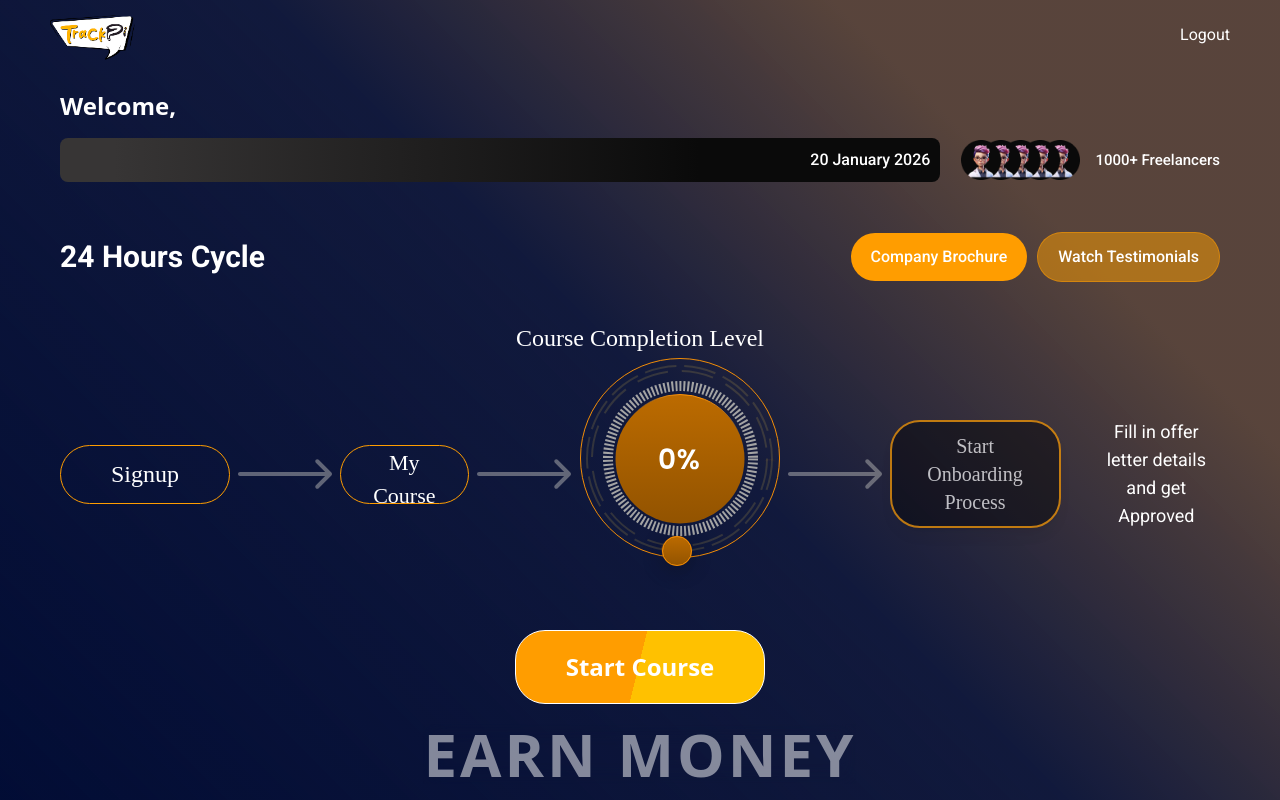
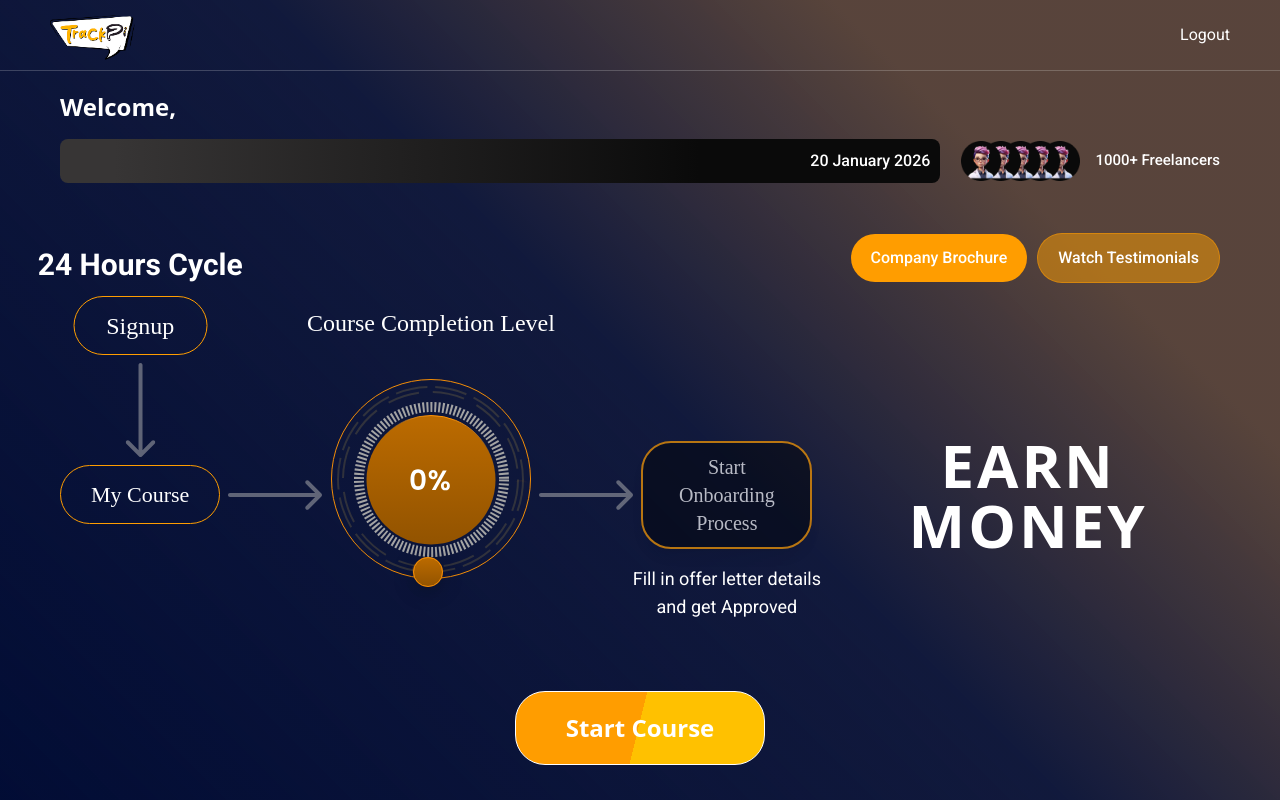
Before and after one commit to sivasankar55/Trackpi, a React (Vite) app in the folder TRACPI/frontend/: page /start-course/dashboard in a window 1280 px wide. Shown: the top 800 px of the page. Built offline with nearby package versions, Linux system fonts and the light colour scheme; no server answers.

Commit message:
Start course dashboard page Allignment fixed

```diff
--- a/TRACPI/frontend/src/components/HeaderB.jsx
+++ b/TRACPI/frontend/src/components/HeaderB.jsx
@@ -50,6 +50,8 @@ const HeaderB = () => {
             <AlignJustify className="w-6 h-6" />
           </button>
         </nav>
+        {/* Divider Line */}
+        <div className="w-full h-[0.5px] bg-white/20"></div>
 
         {/* Mobile Sidebar Overlay */}
         <div className={`fixed inset-0 z-50 flex justify-end md:hidden transition-all duration-300 ${isSidebarOpen ? 'visible' : 'invisible'}`}>
--- a/TRACPI/frontend/src/pages/StartCourse.jsx
+++ b/TRACPI/frontend/src/pages/StartCourse.jsx
@@ -125,54 +125,55 @@ const StartCourse = () => {
           </div>
         </section>
 
-        <div className='flex justify-between items-center mt-[30px] xl:mt-[50px] '>
-          <p className='font-bold text-[18px] xl:text-3xl leading-[100%] text-white roboto'>24 Hours Cycle</p>
+        <div className='flex justify-end items-center mt-[30px] xl:mt-[50px] mb-14 xl:mb-24'>
           <div className='flex flex-col xl:flex-row items-end xl:items-center gap-[10px]'>
             <button className='py-2 xl:py-3 px-4 xl:px-5 2xl:px-7.5 rounded-[40px] bg-[#FF9D00] font-medium text-[12px] xl:text-base cursor-pointer text-white roboto whitespace-nowrap' >Company Brochure</button>
             <button className='py-2 xl:py-3 px-4 xl:px-5 2xl:px-7.5 rounded-[40px] font-medium text-[12px] xl:text-base cursor-pointer text-white roboto whitespace-nowrap' style={{ backgroundColor: 'rgba(255, 157, 0, 0.5)', border: '1px solid rgba(255, 157, 0, 0.5)' }}>Watch Testimonials</button>
           </div>
         </div>
 
-        <section className="w-full flex flex-col items-center mt-10 mb-10">
-          <h2 className="text-white text-2xl font-normal mb-8 xl:mb-1 itim text-center">Course Completion Level</h2>
+        <section className="w-full flex flex-col items-center mt-10 mb-20">
 
-          <div className="flex flex-col xl:flex-row items-center justify-center gap-4 xl:gap-2 relative w-full" style={{ maxWidth: '1400px' }}>
 
-            {/* Mobile Top Row Wrapper: Signup -> Arrow -> My Course */}
-            <div className="flex flex-row items-center justify-center gap-2 xl:contents">
-              {/* Step 1: Signup */}
-              <button className='h-[59px] px-12.5 rounded-[30px] border-1 border-[#FF9D00] text-white text-2xl font-normal itim cursor-pointer'>Signup</button>
+          <div className="flex flex-col xl:flex-row items-center xl:items-center justify-center gap-10 xl:gap-6 w-full h-full" style={{ maxWidth: '1400px' }}>
 
-              {/* Arrow (Horizontal on both Mobile Top Row and Desktop) */}
-              <div className="flex items-center justify-center">
-                {/* Mobile: Orange Arrow */}
-                <div className="xl:hidden">
-                  <ProgressArrow color="#FF9D00" />
-                </div>
-                {/* Desktop: Default Grey Arrow */}
-                <div className="hidden xl:block">
-                  <ProgressArrow />
-                </div>
+            {/* Left Side: Process Flow */}
+            <div className="flex flex-col xl:flex-row items-center xl:items-center gap-4 xl:gap-2">
+
+              {/* Mobile: Vertical Stack (Signup -> Arrow -> My Course) */}
+              <div className="flex flex-col xl:hidden items-center gap-1">
+                <p className='font-bold text-[18px] leading-[100%] text-white roboto mb-2'>24 Hours Cycle</p>
+                <button className='h-[59px] px-6 rounded-[30px] border-1 border-[#FF9D00] text-white text-xl font-normal itim cursor-pointer whitespace-nowrap'>Signup</button>
+                <div className="rotate-90 mt-10 mb-6"><ProgressArrow /></div>
+                <button className='h-[59px] px-6 rounded-[30px] border-1 border-[#FF9D00] text-white text-lg font-normal itim cursor-pointer whitespace-nowrap'>My Course</button>
               </div>
 
-              {/* Step 2: My Course */}
-              <button className='px-7.5 h-[59px] rounded-[30px] border-1 border-[#FF9D00] text-white text-[22px] font-normal itim cursor-pointer'>My Course</button>
+              {/* Desktop: Relative Wrapper (Signup Absolute above My Course) */}
+              <div className="hidden xl:flex relative flex-col items-center">
+                {/* Signup + Arrow Floating Above */}
+                <div className="absolute bottom-full left-1/2 -translate-x-1/2 flex flex-col items-center gap-0 pb-9">
+                  <p className='font-bold text-3xl leading-[100%] text-white roboto mb-4 whitespace-nowrap'>24 Hours Cycle</p>
+                  <button className='h-[59px] px-8 rounded-[30px] border-1 border-[#FF9D00] text-white text-2xl font-normal itim cursor-pointer whitespace-nowrap'>Signup</button>
+                  <div className="rotate-90 mt-10 mb-1"><ProgressArrow /></div>
+                </div>
+                {/* My Course (Static in Flow) */}
+                <button className='h-[59px] px-7.5 rounded-[30px] border-1 border-[#FF9D00] text-white text-[22px] font-normal itim cursor-pointer whitespace-nowrap'>My Course</button>
               </div>
 
-            {/* Mobile Only: Curved Arrow connecting My Course to Progress */}
+              {/* Mobile Only: Curved Arrow */}
               <div className="flex xl:hidden w-full justify-center pl-40 -mt-6 -mb-6">
                 <CurvedArrow />
               </div>
 
-            {/* Desktop Only: Horizontal Arrow */}
+              {/* Desktop Only: Arrow */}
               <div className="hidden xl:flex items-center justify-center">
                 <ProgressArrow />
               </div>
 
               {/* Step 3: Progress Circle */}
-            <div className="flex flex-col items-center my-2 xl:my-0">
+              <div className="relative flex flex-col items-center my-2 xl:my-0">
+                <h2 className="text-white text-2xl font-normal mb-8 xl:absolute xl:bottom-full xl:mb-10 xl:left-1/2 xl:-translate-x-1/2 itim text-center whitespace-nowrap">Course Completion Level</h2>
                 <div className="relative flex flex-col items-center justify-center scale-90 xl:scale-100">
-                {/* progress svg */}
                   <ProgressSVG percentage={percentage} />
                 </div>
               </div>
@@ -184,7 +185,8 @@ const StartCourse = () => {
               </div>
 
               {/* Step 4: Start Onboarding Process */}
-            <div className="flex flex-col items-center relative group">
+              <div className="relative flex flex-col items-center">
+                <div className="relative group flex flex-col items-center">
                   <div className="flex flex-col rounded-[30px] border-2 border-[#FF9D00] px-7.5 py-2.5 text-white text-xl itim bg-black/60 shadow-lg opacity-70 cursor-pointer text-center" style={{ minWidth: 171, minHeight: 59, display: 'flex', alignItems: 'center', justifyContent: 'center', borderColor: '#FF9D00' }}>
                     <p>Start Onboarding </p>
                     <p>Process</p>
@@ -195,27 +197,31 @@ const StartCourse = () => {
                   </div>
                 </div>
 
-            {/* Right-side text (Mobile: Below Onboarding) */}
-            <div className="flex flex-col items-center ml-0 xl:ml-6 mt-4 xl:mt-0 text-center">
+                {/* Text under button */}
+                <div className="flex flex-col items-center mt-4 text-center xl:absolute xl:top-full xl:left-1/2 xl:-translate-x-1/2 xl:w-max">
                   <span className="text-white text-lg roboto">Fill in offer letter details</span>
                   <span className="text-white text-lg roboto">and get Approved</span>
                 </div>
               </div>
 
-          {/* Mobile Only Arrow connecting to Earn Money */}
-          <div className="flex xl:hidden items-center justify-center mt-4">
-            <VerticalArrow />
             </div>
 
+
+
+            {/* Right Side: Earn Money Text Only */}
+            <div className="flex flex-col items-center mt-4 xl:mt-0">
+              {/* Text */}
+              <div className="relative">
+                <p className='text-white text-4xl sm:text-6xl font-extrabold k2d text-center'
+                  style={{ letterSpacing: '0.05em' }}>EARN MONEY</p>
+              </div>
+            </div>
+
+          </div>
         </section>
 
-        {/* start course and earn money */}
+        {/* Start Course Button Section (Moved back to bottom) */}
         <section className="w-full flex flex-col items-center pb-20">
-
-          {/* Mobile Order: Text First, then Button */}
-          <div className="flex flex-col-reverse xl:flex-col items-center gap-5 xl:gap-0">
-
-            {/* Button */}
           <Link to='/course-section' className='py-5 px-12.5 rounded-[30px] text-white text-2xl font-bold k2d cursor-pointer z-10'
             style={{
               background: 'linear-gradient(103.71deg, #FF9D00 49.37%, #FFC100 49.39%)',
@@ -223,15 +229,6 @@ const StartCourse = () => {
             }}>
             Start Course
           </Link>
-
-            {/* Text */}
-            <div className="relative md:mt-5">
-              <p className='text-white text-4xl sm:text-6xl font-extrabold k2d text-center'
-                style={{ letterSpacing: '0.05em', opacity: '0.5', backdropFilter: 'blur(10px)' }}>EARN MONEY</p>
-              {/* <img src={squreLock} alt="square lock" className='w-[36px] h-[35px] sm:w-[46px] sm:h-[45px] absolute top-1/2 left-1/2 transform -translate-x-1/2 -translate-y-1/2' /> */}
-            </div>
-
-          </div>
         </section>
 
       </div>
```
Lines whose indentation alone changed are shown as unchanged.
